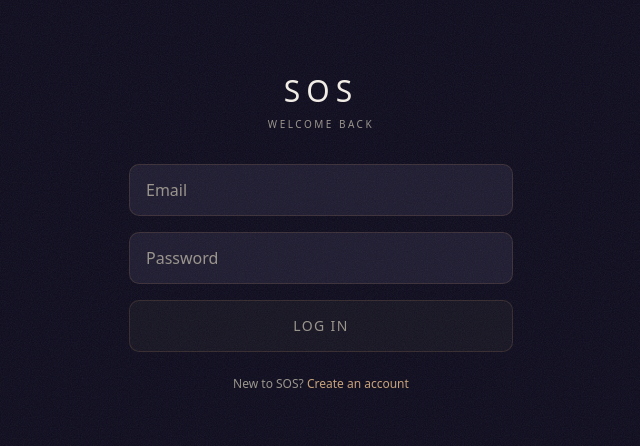
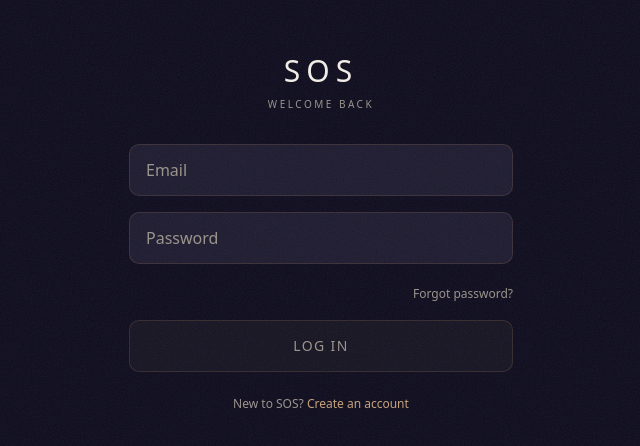
Before and after one commit to BeyondbyAnaliesa/sos-app, a Next.js app: page /auth/login in a window 1280 px wide. Shown: the part 168-614 px from the top of the page, without its empty margins (319-959 px from the left). Built offline with nearby package versions, Linux system fonts and the light colour scheme; a web font is replaced by a local one.

Commit message:
feat: add 'Forgot password?' link to login page (#L-1)
Small right-aligned link between the password field and the Log In
button. Links to /auth/forgot-password.

```diff
--- a/src/app/auth/login/page.tsx
+++ b/src/app/auth/login/page.tsx
@@ -63,6 +63,15 @@ export default function LoginPage() {
 
         {error && <p className="text-xs text-red-400">{error}</p>}
 
+        <div className="text-right">
+          <Link
+            href="/auth/forgot-password"
+            className="text-xs text-[var(--color-text-muted)] hover:text-[var(--color-copper)]"
+          >
+            Forgot password?
+          </Link>
+        </div>
+
         <button
           type="submit"
           disabled={loading}
```
